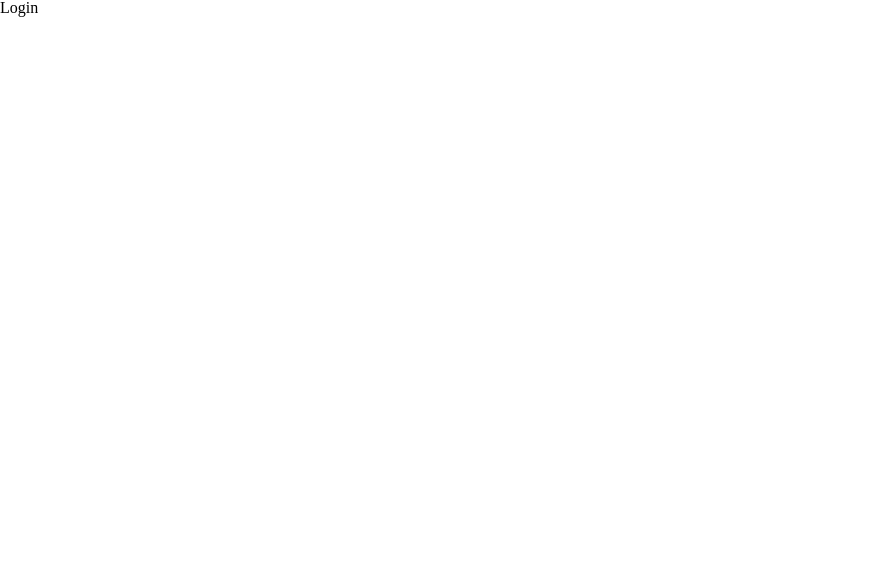
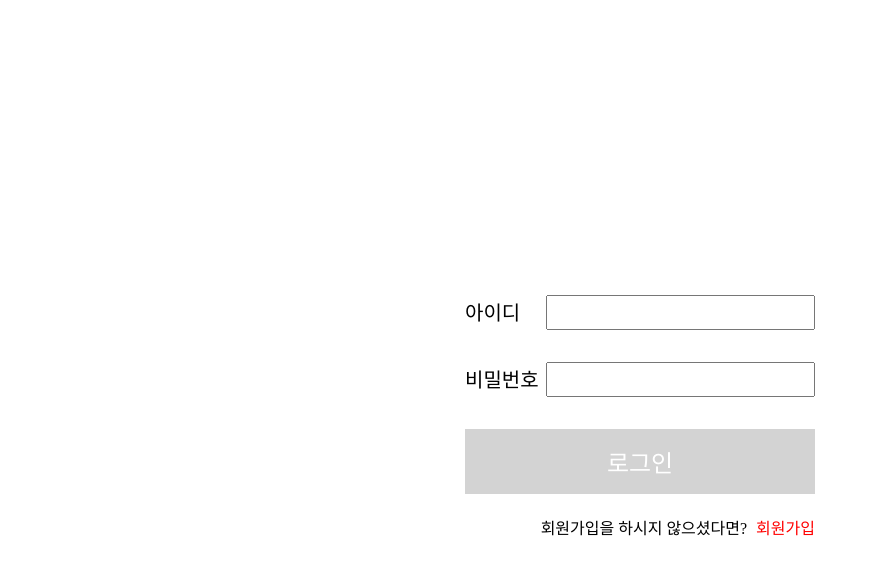
Before and after one commit to lIIIlIIIlIIIl/wanted-pre-onboarding-frontend, a React (Create React App) app: page /signin in a window 1280 px wide. Shown: the top 574 px of the page, without its empty margins (0-878 px from the left). Built offline with nearby package versions, Linux system fonts and the light colour scheme.

Commit message:
feat: 로그인 페이지

```diff
--- /dev/null
+++ b/src/helper/validationCheck.js
@@ -0,0 +1,7 @@
+export const checkEmail = (email) => {
+  return email.indexOf("@") === -1 ? "fail" : "success";
+};
+
+export const checkPassword = (password) => {
+  return password.length < 8 ? "fail" : "success";
+};
--- a/src/pages/Login.jsx
+++ b/src/pages/Login.jsx
@@ -1,7 +1,65 @@
-import React from "react";
+import React, { useState } from "react";
+import { useRouter } from "../hooks/useRouter";
+import { checkEmail, checkPassword } from "../helper/validationCheck";
+import { Link } from "react-router-dom";
 
 const Login = () => {
-  return <div>Login</div>;
+  const [email, setEmail] = useState("");
+  const [password, setPassword] = useState("");
+
+  const { routeTo } = useRouter();
+
+  const loginSubmitHandler = (event) => {
+    event.preventDefault();
+  };
+
+  const onChageEmail = (event) => {
+    setEmail(event.target.value);
+  };
+
+  const onChagePassword = (event) => {
+    setPassword(event.target.value);
+  };
+
+  return (
+    <div className="login-wrapper">
+      <form className="login-form" onSubmit={loginSubmitHandler}>
+        <label>
+          아이디
+          <input
+            type="email"
+            onChange={onChageEmail}
+            data-testid="email-input"
+          />
+        </label>
+        <label>
+          비밀번호
+          <input
+            type="password"
+            onChange={onChagePassword}
+            data-testid="password-input"
+          />
+        </label>
+        <button
+          type="submit"
+          className="login-wrapper-button"
+          disabled={
+            checkEmail(email) === "success" &&
+            checkPassword(password) === "success"
+              ? ""
+              : "disabled"
+          }
+          data-testid="signin-button"
+        >
+          로그인
+        </button>
+      </form>
+      <div className="login-link">
+        <span>회원가입을 하시지 않으셨다면?</span>
+        <Link to={"/signup"}>회원가입</Link>
+      </div>
+    </div>
+  );
 };
 
 export default Login;
--- /dev/null
+++ b/src/styles/login.css
@@ -0,0 +1,64 @@
+.login-wrapper {
+  position: absolute;
+  left: 50%;
+  top: 50%;
+  transform: translate(-50%, -50%);
+  width: 350px;
+  height: 300px;
+  padding: 25px;
+  display: flex;
+  flex-direction: column;
+  justify-content: space-around;
+}
+
+.login-wrapper h1 {
+  text-align: center;
+  font-weight: bold;
+  font-size: 32px;
+}
+
+.login-wrapper form {
+  margin-top: 32px;
+  font-size: 20px;
+}
+
+.login-wrapper form label {
+  width: 100%;
+  display: flex;
+  justify-content: space-between;
+  align-items: center;
+  margin-bottom: 32px;
+}
+
+.login-wrapper form input {
+  width: 70%;
+  font-size: 18px;
+  padding: 5px 10px;
+}
+
+.login-wrapper-button {
+  width: 100%;
+  background-color: lightblue;
+  border: none;
+  color: white;
+  font-size: 24px;
+  padding: 15px;
+  cursor: pointer;
+}
+
+.login-wrapper-button[disabled] {
+  background-color: lightgray;
+  cursor: not-allowed;
+}
+
+.login-link {
+  text-align: right;
+}
+.login-link span {
+  padding-right: 9px;
+}
+
+.login-link a {
+  color: red;
+  cursor: pointer;
+}
--- a/src/styles/styles.css
+++ b/src/styles/styles.css
@@ -1 +1,16 @@
 @import "reset.css";
+@import "login.css";
+
+body {
+  height: 100vh;
+}
+
+#root {
+  width: 100%;
+  height: 100%;
+}
+
+a {
+  text-decoration: none;
+  color: inherit;
+}
```
